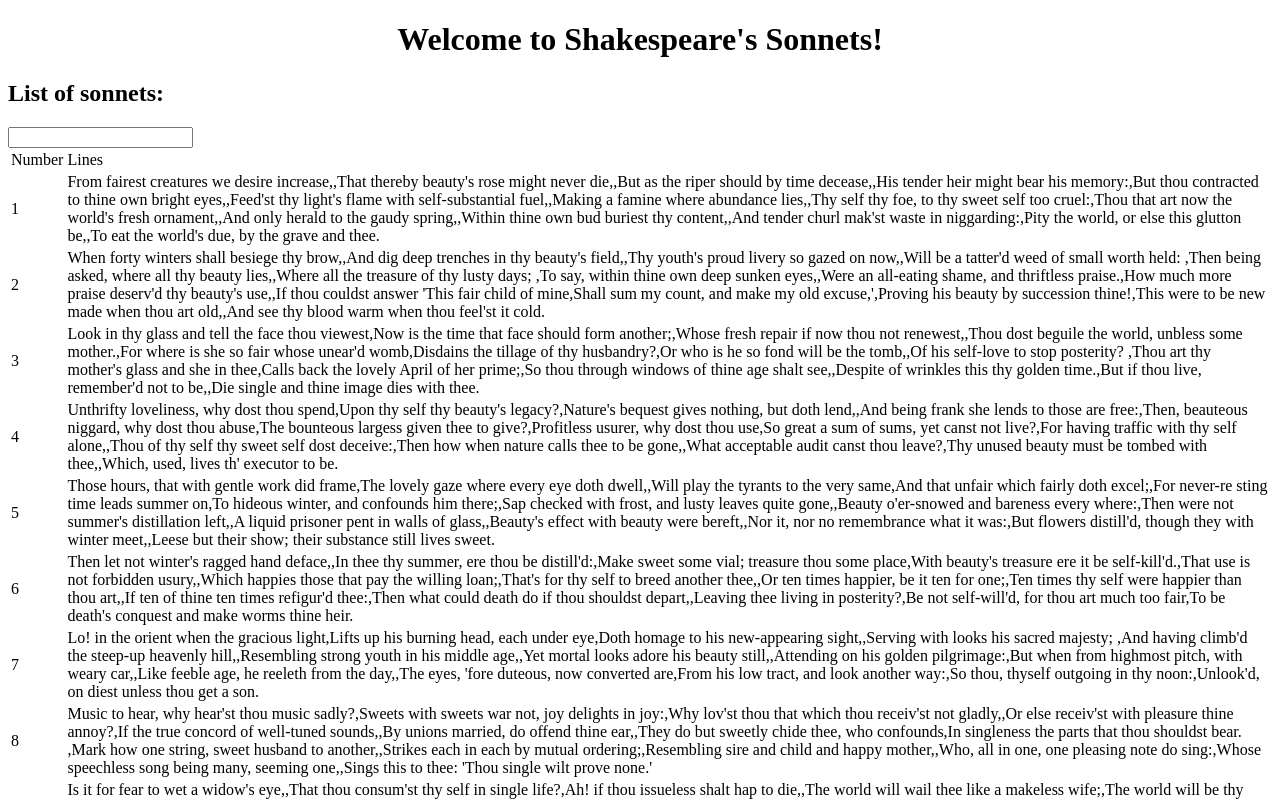
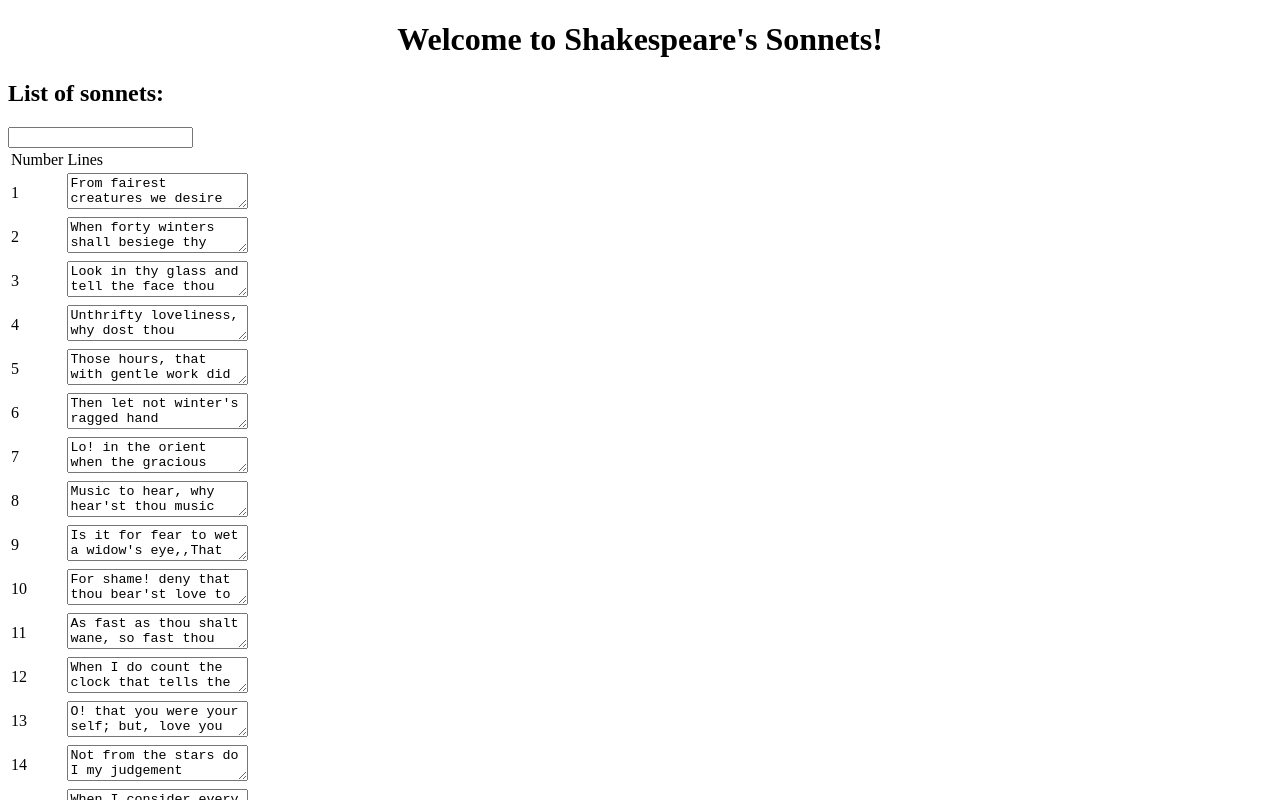
Before and after one commit to rkandil/JavaScriptTest, an Angular app: page / in a window 1280 px wide. Shown: the top 800 px of the page. Built offline with nearby package versions, Linux system fonts and the light colour scheme.

Commit message:
Adding editing functionality

```diff
--- a/src/app/app.component.html
+++ b/src/app/app.component.html
@@ -14,7 +14,7 @@
   <tbody>
     <tr *ngFor="let sonnet of sonnets | filter : searchString">
       <td>{{sonnet.number}}</td>
-      <td>{{sonnet.lines}}</td>
+      <td><textarea [(ngModel)]="sonnet.lines"></textarea></td>
     </tr>
   </tbody>
 </table>
```
